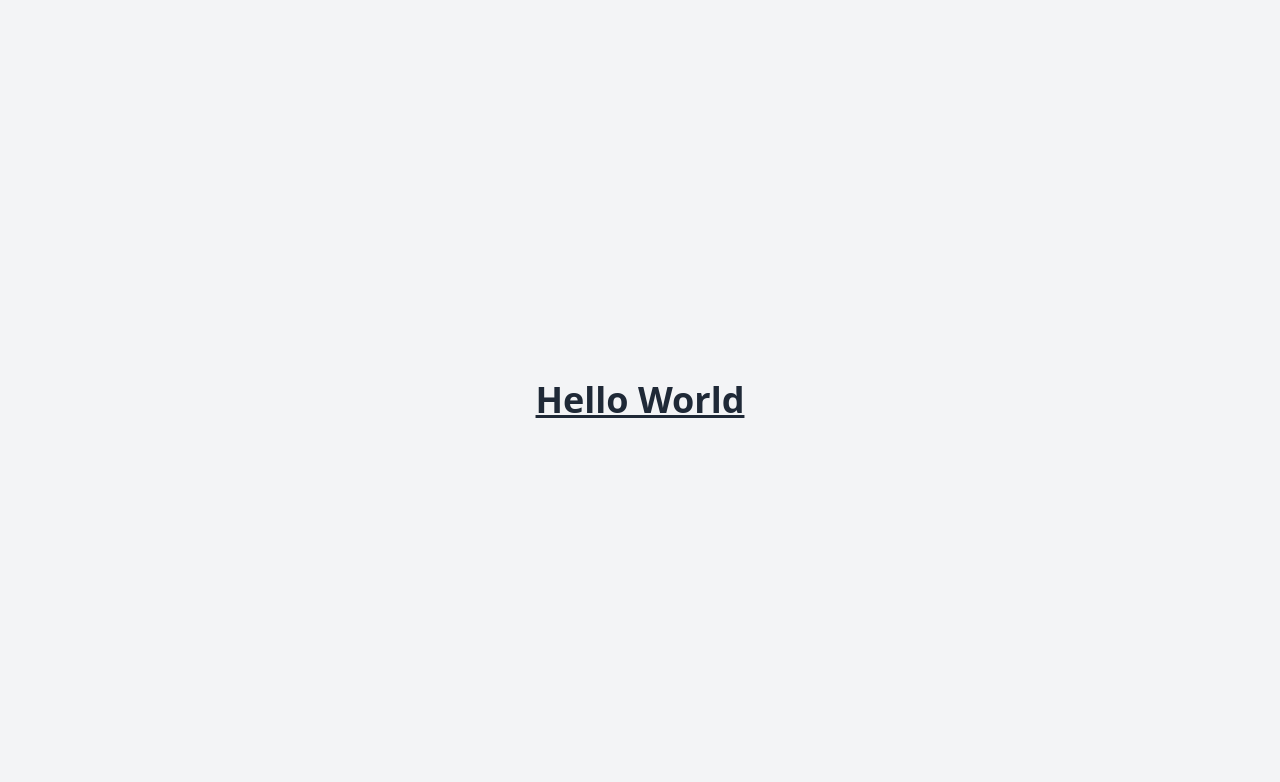
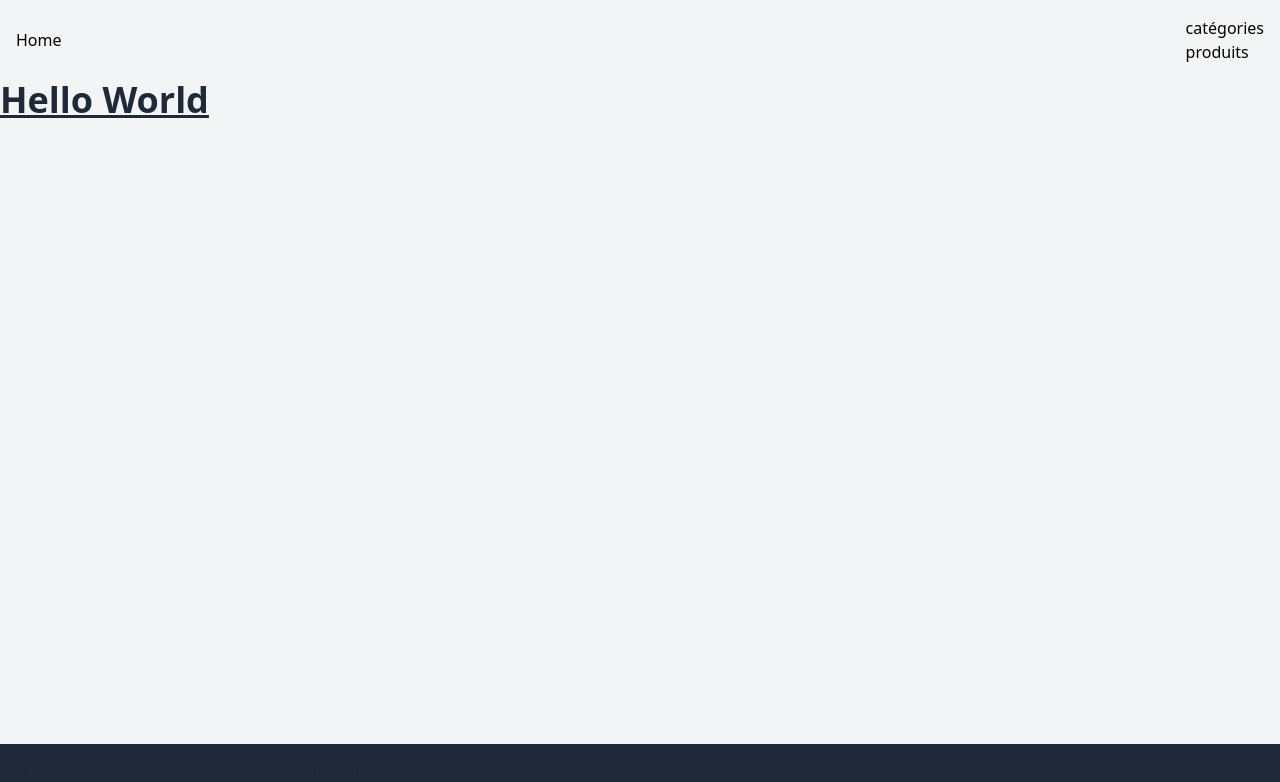
Before and after one commit to React-orga/food-app-S3, a React (Vite) app: page / in a window 1280 px wide. Shown: the top 782 px of the page. Built offline with nearby package versions, Linux system fonts and the light colour scheme.

Commit message:
Main layout for all pages

```diff
--- a/src/App.tsx
+++ b/src/App.tsx
@@ -1,12 +1,13 @@
-import Typography from "./components/atoms/Typography/Typography";
+import Typography from "@/components/atoms/Typography/Typography";
+import MainLayout from "@/components/organisms/Template/MainLayout";
 
 function App() {
     return (
-        <div className="min-h-screen bg-gray-100 flex items-center justify-center">
+        <MainLayout>
             <Typography variant="h1" underline>
                 Hello World
             </Typography>
-        </div>
+        </MainLayout>
     );
 }
 
--- /dev/null
+++ b/src/components/organisms/Template/MainLayout.tsx
@@ -0,0 +1,22 @@
+import Footer from "../Footer/Footer";
+import Header from "../Header/Header";
+
+export default function MainLayout({
+    children,
+}: {
+    children: React.ReactNode;
+}) {
+    return (
+        <div className="flex flex-col min-h-screen bg-gray-100">
+            <Header
+                links={[
+                    { label: "catégories", href: "/" },
+                    { label: "produits", href: "/products" },
+                ]}
+            />
+
+            <main className="flex-grow">{children}</main>
+            <Footer />
+        </div>
+    );
+}
```
